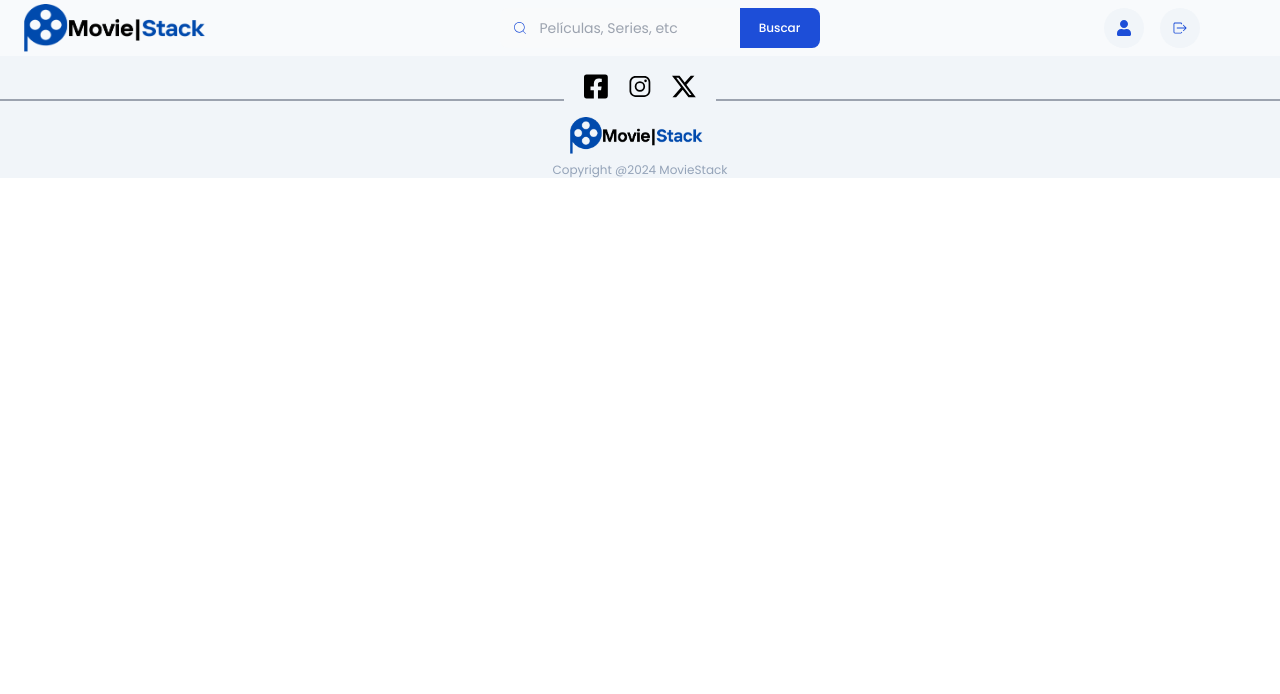
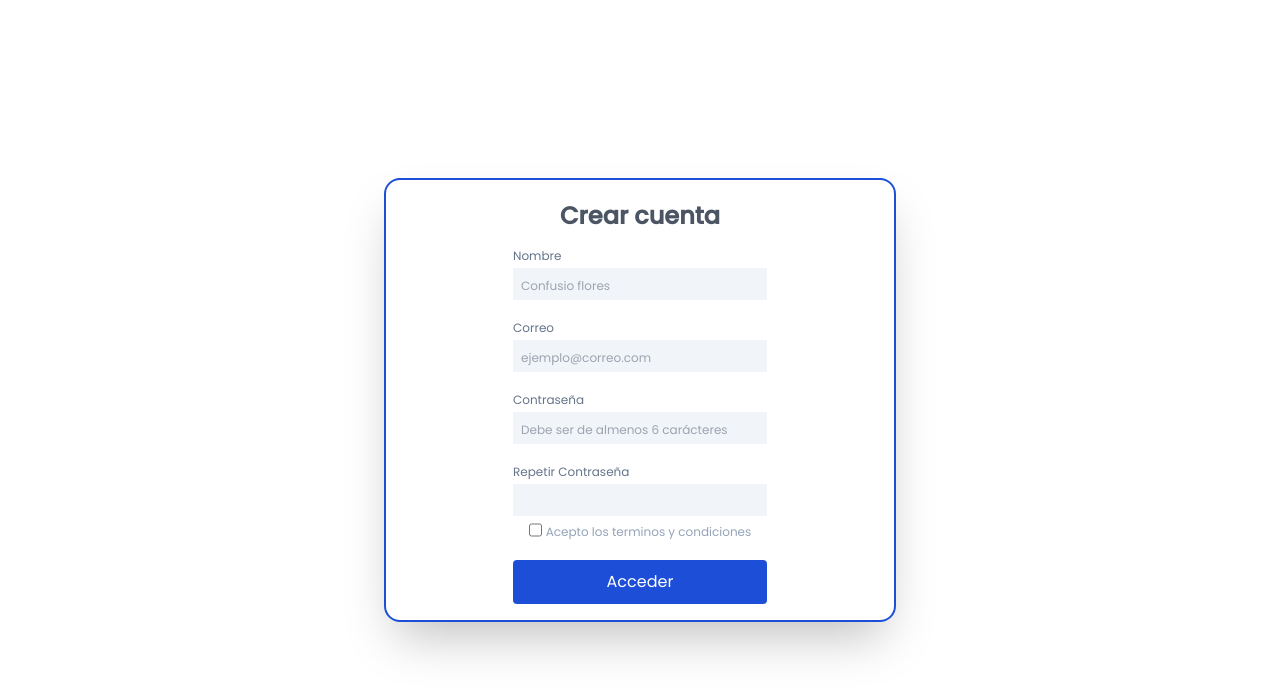
Before and after one commit to robCalderonDev/MovieStack, a React (Vite) app: page /register in a window 1280 px wide. Shown: the top 694 px of the page. Built offline with nearby package versions, Linux system fonts and the light colour scheme.

Commit message:
feature: create account form with validations

```diff
--- a/package.json
+++ b/package.json
@@ -10,12 +10,16 @@
     "preview": "vite preview"
   },
   "dependencies": {
+    "@hookform/resolvers": "^3.6.0",
     "react": "^18.2.0",
     "react-dom": "^18.2.0",
+    "react-hook-form": "^7.52.0",
     "react-icons": "^5.2.1",
     "react-router": "^6.23.1",
     "react-router-dom": "^6.23.1",
-    "tailwind": "^4.0.0"
+    "react-spinners": "^0.13.8",
+    "tailwind": "^4.0.0",
+    "yup": "^1.4.0"
   },
   "devDependencies": {
     "@types/react": "^18.2.66",
--- /dev/null
+++ b/src/auth/components/forms/CreateUserForm.jsx
@@ -0,0 +1,100 @@
+import React, { useState } from "react";
+import { useForm } from "react-hook-form";
+import { yupResolver } from "@hookform/resolvers/yup";
+import { ValidationSchemaUser } from "../../schemas/validationsForm";
+import { ClipLoader } from "react-spinners";
+const CreateUserForm = ({ OnGoHome }) => {
+  const [loading, setLoading] = useState(false);
+  const {
+    register,
+    handleSubmit,
+    formState: { errors },
+    reset,
+  } = useForm({
+    resolver: yupResolver(ValidationSchemaUser),
+  });
+  const onSubmitHandler = (data) => {
+    console.log({ data });
+    reset();
+    setLoading(true);
+    OnGoHome();
+  };
+
+  return (
+    <form className=" my-4" onSubmit={handleSubmit(onSubmitHandler)}>
+      <div className="lg:w-1/2 w-8/12  mx-auto  ">
+        <h1 className="text-xs text-slate-500">Nombre</h1>
+
+        <input
+          {...register("nombre")}
+          placeholder="Confusio flores"
+          className="w-full h-8 mt-1 placeholder:text-xs pl-2
+        bg-slate-100
+          outline-none
+           focus:border-blue-700  focus:outline-none focus:border-2  "
+          type="text"
+        />
+        <p className="text-xs text-rose-600">{errors.nombre?.message}</p>
+        <h1 className="text-xs mt-5 text-slate-500">Correo</h1>
+
+        <input
+          placeholder="ejemplo@correo.com"
+          className="w-full h-8 mt-1 placeholder:text-xs pl-2
+        bg-slate-100
+          outline-none
+           focus:border-blue-700  focus:outline-none focus:border-2  "
+          type="email"
+          {...register("email")}
+        />
+        <p className="text-xs text-rose-600">{errors.email?.message}</p>
+        <h1 className="text-xs mt-5 text-slate-500">Contraseña</h1>
+        <input
+          {...register("password")}
+          placeholder="Debe ser de almenos 6 carácteres"
+          className="w-full h-8 mt-1 placeholder:text-xs pl-2
+        bg-slate-100
+          outline-none
+           focus:border-blue-700  focus:outline-none justify-between focus:border-2  "
+          type="password"
+        />
+        <p className="text-xs text-rose-600">{errors.password?.message}</p>
+        <h1 className="text-xs mt-5 text-slate-500">Repetir Contraseña</h1>
+        <input
+          {...register("password2")}
+          className="w-full h-8 mt-1 placeholder:text-xs pl-2
+        bg-slate-100
+          outline-none
+           focus:border-blue-700  focus:outline-none justify-between focus:border-2  "
+          type="password"
+        />
+        <p className="text-xs text-rose-600">{errors.password2?.message}</p>
+        <div className="w-full mt-1 flex  justify-around">
+          <div className="flex lg:mr-0 mr-10 ">
+            <input type="checkbox" {...register("terms")} />
+            <p className="text-slate-400  hover:text-slate-500 pt-2.5 lg:pt-1   ml-1  text-xs">
+              Acepto los terminos y condiciones
+            </p>
+          </div>
+        </div>
+        <p className="text-xs text-rose-600">{errors.terms?.message}</p>
+      </div>
+      <div className=" mx-auto text-center mt-5">
+        {loading ? (
+          <ClipLoader
+            color={"#1D4ED8"}
+            loading={loading}
+            size={30}
+            aria-label="Loading Spinner"
+            data-testid="loader"
+          />
+        ) : (
+          <button className="w-[50%] h-11 rounded  bg-blue-700 text-white hover:bg-blue-600">
+            Acceder
+          </button>
+        )}
+      </div>
+    </form>
+  );
+};
+
+export default CreateUserForm;
--- a/src/auth/components/forms/LoginForm.jsx
+++ b/src/auth/components/forms/LoginForm.jsx
@@ -8,7 +8,7 @@ const LoginForm = ({ OnLogin }) => {
   };
   return (
     <div className=" mt-4">
-      <div className="w-1/2 mx-auto  ">
+      <div className="lg:w-1/2 w-9/12  mx-auto  ">
         <h1 className="text-xs text-slate-500">Correo</h1>
 
         <input
@@ -27,10 +27,14 @@ const LoginForm = ({ OnLogin }) => {
                focus:border-blue-700  focus:outline-none justify-between focus:border-2  "
           type="password"
         />
-        <div className="w-full mt-1 flex justify-between ">
-          <div className="flex " onClick={onChangeCheckbox}>
-            <input type="checkbox" checked={isChecked} />
-            <p className="text-slate-400 hover:text-slate-500 pt-1 ml-1 text-xs">
+        <div className="w-full mt-1 flex  justify-around">
+          <div className="flex lg:mr-0 mr-10 " onClick={onChangeCheckbox}>
+            <input
+              type="checkbox"
+              checked={isChecked}
+              onChange={onChangeCheckbox}
+            />
+            <p className="text-slate-400  hover:text-slate-500 pt-2.5 lg:pt-1   ml-1  text-xs">
               Recuerdame
             </p>
           </div>
--- /dev/null
+++ b/src/auth/components/forms/Test.jsx
@@ -0,0 +1,23 @@
+import React from "react";
+import { useForm } from "react-hook-form";
+
+const Test = () => {
+  const {
+    register,
+    handleSubmit,
+    formState: { errors },
+  } = useForm();
+
+  return (
+    <form onSubmit={handleSubmit((data) => console.log(data))}>
+      <input {...register("firstName")} />
+      <input {...register("lastName", { required: true })} />
+      {errors.lastName && <p>Last name is required.</p>}
+      <input {...register("age", { pattern: /\d+/ })} />
+      {errors.age && <p>Porfavor ingresar un numero valido</p>}
+      <input type="submit" />
+    </form>
+  );
+};
+
+export default Test;
--- /dev/null
+++ b/src/auth/pages/CreateUserPage.jsx
@@ -0,0 +1,38 @@
+import React from "react";
+import { useNavigate } from "react-router";
+import Movie_Stack from "./../../assets/Movie_Stack.png";
+import CreateUserForm from "../components/forms/CreateUserForm";
+import Test from "../components/forms/Test";
+
+const CreateUserPage = () => {
+  const navigate = useNavigate();
+  const OnGoHome = () => {
+    const lastPath = localStorage.getItem("lastPath") || "/home";
+    navigate(lastPath, {
+      replace: true,
+    });
+  };
+  return (
+    <div className="flex justify-center items-center h-screen">
+      <div className="lg:w-2/5  w-4/5 h-fit     rounded-2xl border-2 border-blue-700 shadow-2xl">
+        <div className="w-full ">
+          <p className="text-center mt-5 text-2xl text-gray-600 font-semibold">
+            Crear cuenta
+          </p>
+        </div>
+        {/* <div className="bg-white sm:visible sm:w-[80%] lg:ml-0 ml-10 lg:visible invisible w-full md:w-5/12 rounded-r-2xl flex items-center rounded-full justify-center md:justify-start">
+          <img
+            className="py-2 pl-6"
+            src={Movie_Stack}
+            alt="Logo"
+            height="30"
+            width="50%"
+          />
+        </div> */}
+        <CreateUserForm OnGoHome={OnGoHome} />
+      </div>
+    </div>
+  );
+};
+
+export default CreateUserPage;
--- a/src/auth/pages/LoginPage.jsx
+++ b/src/auth/pages/LoginPage.jsx
@@ -11,18 +11,28 @@ const LoginPage = () => {
       replace: true,
     });
   };
+  const OnCreateAccount = () => {
+    navigate("/register");
+    const lastPath = localStorage.getItem("lastPath") || "/register";
+    navigate(lastPath, {
+      replace: true,
+    });
+  };
   return (
-    <div className="flex justify-center place-items-center h-screen">
-      <div className="w-3/4 h-96 flex rounded-2xl border-2 border-blue-700 shadow-2xl ">
-        <div className=" w-7/12">
-          <p className="text-center mt-16 text-3xl text-gray-60 font-semibold">
+    <div className="flex justify-center items-center h-screen">
+      <div className="w-3/4 h-fit    flex flex-wrap rounded-2xl border-2 border-blue-700 shadow-2xl">
+        <div className="w-full md:w-7/12">
+          <p className="text-center mt-16 text-3xl text-gray-600 font-semibold">
             Login
           </p>
-
           <LoginForm OnLogin={OnLogin} />
+          <button className="w-full lg:my-5 " onClick={OnCreateAccount}>
+            <p className="text-xs text-center text-gray-400 pt-1  hover:text-gray-500">
+              Registrarse
+            </p>
+          </button>
         </div>
-
-        <div className="bg-white w-5/12 rounded-r-2xl flex items-center align-middle">
+        <div className="bg-white sm:visible sm:w-[80%] lg:ml-0 ml-10 lg:visible invisible w-full md:w-5/12 rounded-r-2xl flex items-center justify-center md:justify-start">
           <img
             className="py-2 pl-6"
             src={Movie_Stack}
--- /dev/null
+++ b/src/auth/schemas/validationsForm.js
@@ -0,0 +1,32 @@
+import * as yup from "yup";
+
+export const ValidationSchemaUser = yup.object().shape({
+  nombre: yup.string().required("ingresa tu nombre"),
+  email: yup
+    .string()
+    .email("Debe ser un correo valido")
+    .required("El campo correo es obligatorio"),
+
+  password: yup
+    .string()
+    .min(6, "la contraseña debe tener minimo 6 caracteres")
+    .max(32)
+    .required("este campo es obligatorio")
+    .matches(
+      /[A-Z]/,
+      "La contraseña debe contener al menos una letra mayúscula"
+    ),
+  password2: yup
+    .string()
+    .oneOf([yup.ref("password"), null], "Las contraseñas deben coincidir")
+    .required("Repita la contraseña"),
+  terms: yup.boolean().oneOf([true], "Debe aceptar los términos y condiciones"),
+});
+
+export const ValidationSchemaLogin = yup.object().shape({
+  email: yup
+    .string()
+    .email("Debe ser un correo valido")
+    .required("El campo correo es obligatorio"),
+  password: yup.string().required("este campo es obligatorio"),
+});
--- a/src/movieStack/router/MovieStackRouter.jsx
+++ b/src/movieStack/router/MovieStackRouter.jsx
@@ -3,6 +3,7 @@ import { Navbar } from "../../components/header/Navbar";
 import { Navigate, Route, Routes } from "react-router";
 import { HomePage } from "../Pages/HomePage";
 import Footer from "../../components/bottom/Footer";
+import CreateUserPage from "../../auth/pages/CreateUserPage";
 
 export const MovieStackRouter = () => {
   return (
--- a/src/router/AppRouter.jsx
+++ b/src/router/AppRouter.jsx
@@ -4,12 +4,14 @@ import { Route, Routes } from "react-router";
 import LoginPage from "../auth/pages/LoginPage";
 
 import { MovieStackRouter } from "../movieStack/router/MovieStackRouter";
+import CreateUserPage from "../auth/pages/CreateUserPage";
 
 export const AppRouter = () => {
   return (
     <>
       <Routes>
         <Route path="login" element={<LoginPage />} />
+        <Route path="/register" element={<CreateUserPage />} />
         <Route path="/*" element={<MovieStackRouter />} />
       </Routes>
     </>
```
Also changed, not shown: 1 other file (tests, documents, lock files or other folders).
